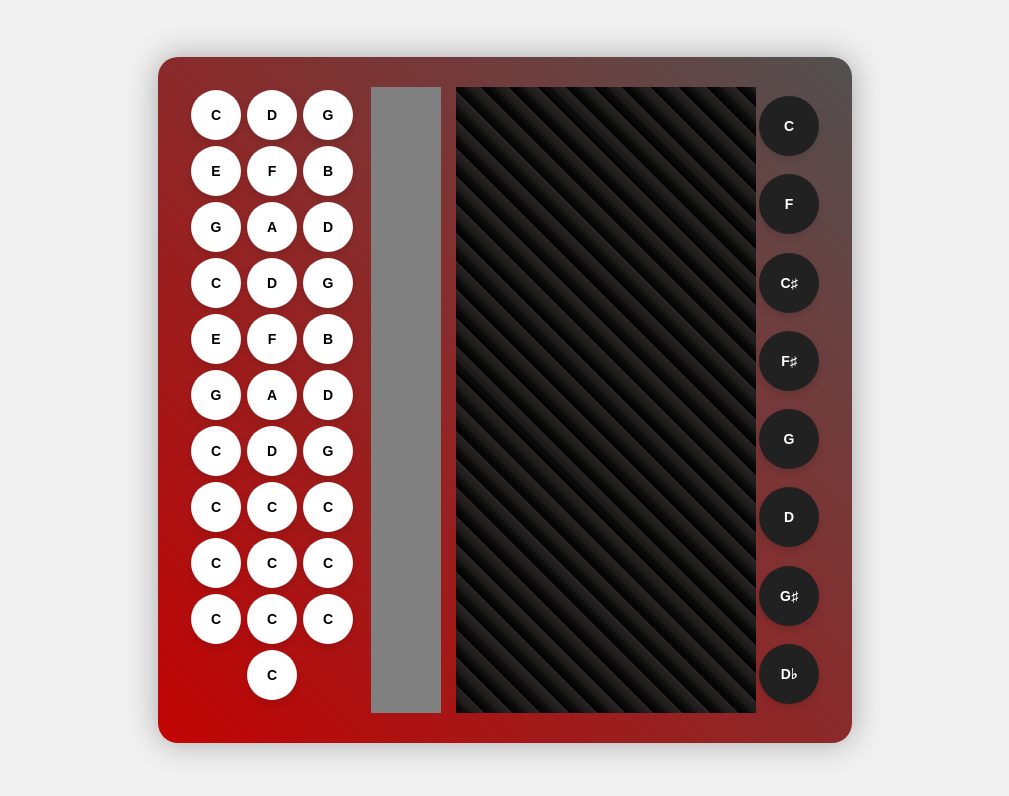
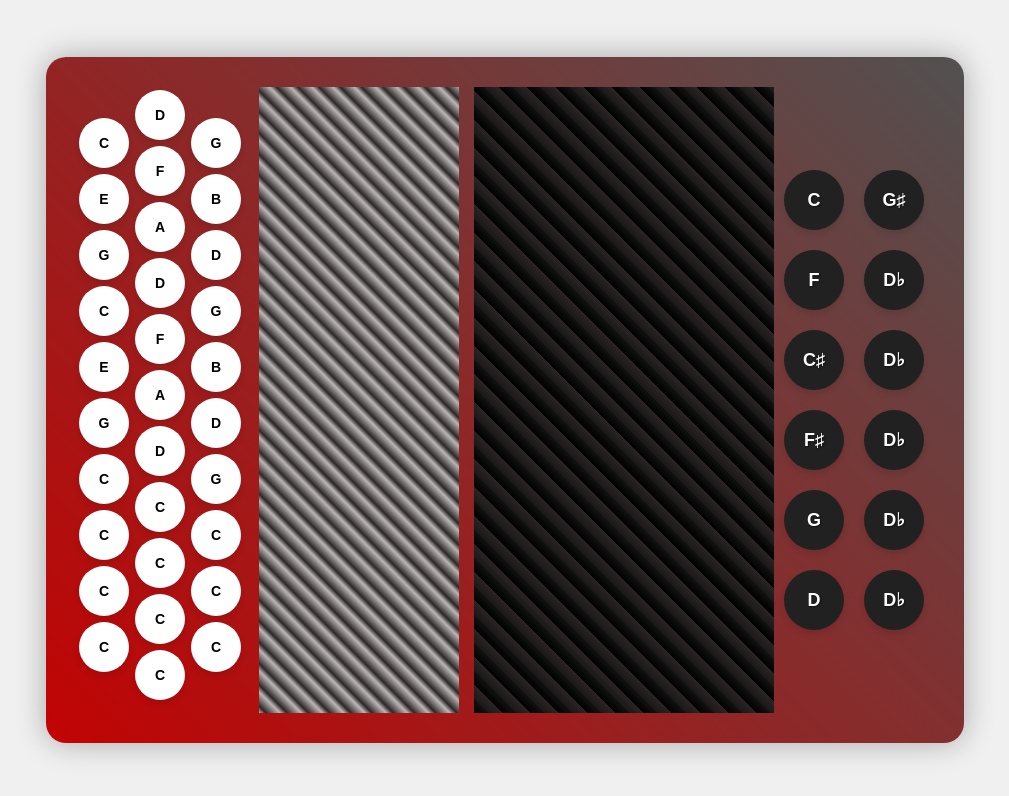
Before and after one commit to JonatanAn12/acordeon, a plain HTML site: page Instrumento /index.html in a window 1280 px wide. Shown: the whole page, without its empty margins (135-1144 px from the left). Drawn offline with Linux system fonts and the light colour scheme.

Commit message:
mejorando caja toraxica y ajustando botones

```diff
--- a/Instrumento /index.html
+++ b/Instrumento /index.html
@@ -17,11 +17,9 @@
                 <button class="nota" data-key="T" data-nota="E5">E</button>
                 <button class="nota" data-key="Y" data-nota="G5">G</button>
                 <button class="nota" data-key="U" data-nota="C6">C</button>
+                <button class="nota" data-key="I" data-nota="C6">C</button>
                 <button class="nota" data-key="U" data-nota="C6">C</button>
                 <button class="nota" data-key="U" data-nota="C6">C</button>
-                <button class="nota" data-key="U" data-nota="C6">C</button>
-
-
             </div>
             <div class="fila">
                 <button class="nota" data-key="A" data-nota="D4">D</button>
@@ -31,13 +29,10 @@
                 <button class="nota" data-key="G" data-nota="F5">F</button>
                 <button class="nota" data-key="H" data-nota="A5">A</button>
                 <button class="nota" data-key="J" data-nota="D6">D</button>
+                <button class="nota" data-key="K" data-nota="C6">C</button>
+                <button class="nota" data-key="L" data-nota="C6">C</button>
                 <button class="nota" data-key="U" data-nota="C6">C</button>
                 <button class="nota" data-key="U" data-nota="C6">C</button>
-                <button class="nota" data-key="U" data-nota="C6">C</button>
-                <button class="nota" data-key="U" data-nota="C6">C</button>
-
-
-
             </div>
             <div class="fila">
                 <button class="nota" data-key="Z" data-nota="G3">G</button>
@@ -47,11 +42,9 @@
                 <button class="nota" data-key="B" data-nota="B4">B</button>
                 <button class="nota" data-key="N" data-nota="D5">D</button>
                 <button class="nota" data-key="M" data-nota="G5">G</button>
+                <button class="nota" data-key="." data-nota="C6">C</button>
                 <button class="nota" data-key="U" data-nota="C6">C</button>
                 <button class="nota" data-key="U" data-nota="C6">C</button>
-                <button class="nota" data-key="U" data-nota="C6">C</button>
-
-
             </div>
         </div>
         <div class="caja-toraxica"></div>
@@ -63,8 +56,15 @@
                 <button class="acorde" data-key="4" data-nota="F4">F♯</button>
                 <button class="bajo" data-key="5" data-nota="G3">G</button>
                 <button class="bajo" data-key="6" data-nota="D3">D</button>
+        </div>
+            <div id="teclado-derecho" class="teclado">
                 <button class="acorde" data-key="7" data-nota="G4">G♯</button>
                 <button class="acorde" data-key="8" data-nota="D4">D♭</button>
+                <button class="acorde" data-key="8" data-nota="D4">D♭</button>
+                <button class="acorde" data-key="8" data-nota="D4">D♭</button>
+                <button class="acorde" data-key="8" data-nota="D4">D♭</button>
+                <button class="acorde" data-key="8" data-nota="D4">D♭</button>
+            </div>
         </div>
     </div>
     <script src="main.js"></script>
--- a/Instrumento /styles.css
+++ b/Instrumento /styles.css
@@ -11,14 +11,21 @@ body {
 #acordeon {
     display: flex;
     background: linear-gradient(45deg, #c20303, #525151);
+    background-size: cover;
+    background-position: center;
     border-radius: 20px;
     padding: 30px;
     box-shadow: 0 0 30px rgba(0,0,0,0.3);
 }
 
 .caja-toraxica {
-    width: 70px;
-    background-color: #808080;
+    width: 200px;
+    background: repeating-linear-gradient(
+        45deg,
+        #2c2828 5px,
+        #bbb6b6 15px,
+        #2b2525 20px
+    );
     margin: 0 15px;
 }
 
@@ -38,20 +45,17 @@ body {
     display: flex;
 }
 
-#teclado-izquierdo {
+#teclado-derecho {
     display: flex;
-    flex-direction: row;
-}
-
-#teclado-derecho {
-    flex-direction: column;
-    justify-content: space-around;
+    flex-direction: column;;
+    justify-content: center;
 }
 
 .fila {
     display: flex;
     margin-bottom: 10px;
     flex-direction: column;
+    justify-content: center;
 
 }
 
@@ -78,6 +82,18 @@ button {
     color: #ffffff;
     width: 60px;
     height: 60px;
+    margin: 10px 10px;
+    display: flex;
+    justify-content: center;
+    align-items: center;
+    font-size: 18px;
+    font-weight: bold;
+    text-shadow: 1px 1px 2px rgba(0,0,0,0.5);
+}
+
+button:focus {
+    outline: none;
+    box-shadow: 0 0 0 3px rgba(255,255,0,0.5);
 }
 
 button:hover {
@@ -88,6 +104,7 @@ button:active, button.active {
     transform: scale(0.95);
     box-shadow: inset 0 0 5px rgba(0,0,0,0.5);
     background-color: #ffff00;
+    transition: all 0.05s;
 }
 
 button.active {
```
Also changed, not shown: Instrumento /img/D_NQ_NP_2X_680591-MCO77278247052_072024-T.webp (added), Instrumento /img/a-varios productos A7741.jpg (added). Lines whose indentation alone changed are shown as unchanged.
